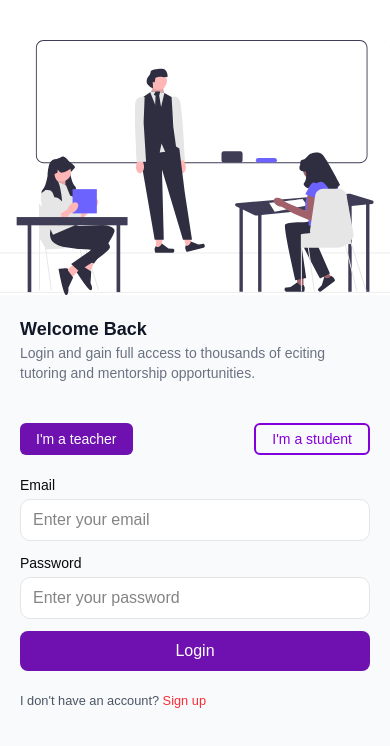
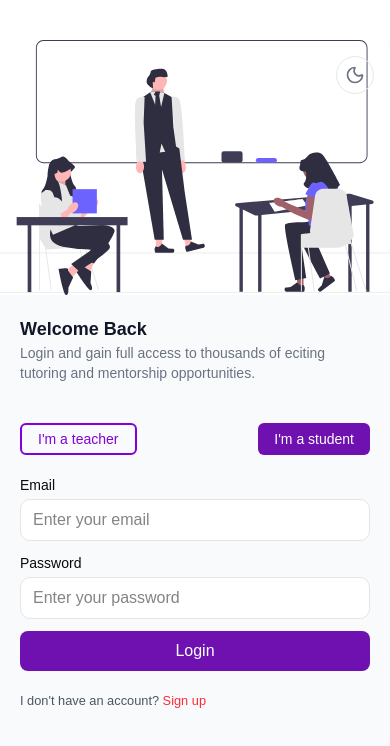
Before and after one commit to Niffer-dev/dashboard-app, a React (Vite) app: page /login in a window 390 px wide. Shown: the top 746 px of the page. Built offline with nearby package versions, Linux system fonts and the light colour scheme; no server answers.

Commit message:
Updated responsiveness on the login and the sign up page

```diff
--- a/src/pages/auth/Login.jsx
+++ b/src/pages/auth/Login.jsx
@@ -1,14 +1,17 @@
 import { useState, useEffect } from "react";
 import loginBg from "../../assets/loginUI.svg";
 import Input from "../../components/ui/Input";
+import DarkModeToggle from "../../components/ui/DarkModeToggle";
 import { Link } from "react-router-dom";
 import { useNavigate } from "react-router-dom";
 import { toast } from "sonner";
 import axios from "axios";
+import { useDarkMode } from "../../hooks/useDarkMode";
 
 
 const Login = () => {
   const navigate = useNavigate();
+  const { dark, toggle } = useDarkMode();
 
   const [form, setForm] = useState({
     email: "",
@@ -124,7 +127,10 @@ const Login = () => {
   };
 
   return (
-    <div className="w-full lg:w-200 mx-auto mt-10 flex lg:flex-row flex-col  items-center lg:gap-10 h-screen lg:h-130 rounded-md overflow-hidden backdrop-blur-md bg-gray-100 dark:bg-gray-900 transition-colors duration-300">
+    <div className="relative w-full lg:w-200 mx-auto mt-10 flex lg:flex-row flex-col  items-center lg:gap-10 h-screen lg:h-130 rounded-md overflow-hidden backdrop-blur-md bg-gray-100 dark:bg-gray-900 transition-colors duration-300">
+      <div className="absolute top-4 right-4 z-20">
+        <DarkModeToggle darkMode={dark} onToggle={toggle} />
+      </div>
       <div className="bg-white dark:bg-gray-800 transition-colors duration-300">
         <div className="w-full h-fit lg:w-100 lg:h-100 flex items-center justify-center">
           <img src={loginBg} alt="image" />
@@ -146,11 +152,11 @@ const Login = () => {
         <div className="flex w-full justify-between">
           <button
             type="button"
-            className="text-sm py-1 px-4 rounded-sm bg-purple-800 text-white"
+            className="text-sm py-1 px-4 rounded-sm border-2 border-purple-700 text-purple-700 cursor-pointer dark:text-purple-300 active:scale-95 transition"
           >
             I'm a teacher
           </button>
-          <button className="text-sm py-1 px-4 rounded-sm border-2 border-purple-700 text-purple-700 cursor-pointer dark:text-purple-300 active:scale-95 transition">
+          <button className="text-sm py-1 px-4 rounded-sm bg-purple-800 text-white cursor-pointer">
             I'm a student
           </button>
         </div>
--- a/src/pages/auth/SignUp.jsx
+++ b/src/pages/auth/SignUp.jsx
@@ -2,9 +2,11 @@
 import { useState } from "react";
 import signupBg from "../../assets/signupUI.svg";
 import Input from "../../components/ui/Input";
+import DarkModeToggle from "../../components/ui/DarkModeToggle";
 import { Link, useNavigate } from "react-router-dom";
 import axios from "axios";
 import { toast } from "sonner";
+import { useDarkMode } from "../../hooks/useDarkMode";
 
 const initialFormData = {
   username: "",
@@ -16,6 +18,7 @@ const initialFormData = {
 const SignUp = () => {
   const navigate = useNavigate();
   const [formData, setFormData] = useState(initialFormData);
+  const { dark, toggle } = useDarkMode();
 
   // Handle input changes
   function handleChange(e) {
@@ -73,21 +76,24 @@ const SignUp = () => {
   }
 
   return (
-    <div className="w-full lg:w-200 mx-auto mt-10 flex lg:flex-row flex-col items-center lg:gap-10 h-screen lg:h-130 rounded-md overflow-hidden backdrop-blur-md">
+    <div className="relative w-full lg:w-200 mx-auto mt-10 flex lg:flex-row flex-col items-center lg:gap-10 h-screen lg:h-130 rounded-md overflow-hidden backdrop-blur-md bg-gray-100 dark:bg-gray-900 transition-colors duration-300">
+      <div className="absolute top-4 right-4 z-20">
+        <DarkModeToggle darkMode={dark} onToggle={toggle} />
+      </div>
       {/* Left side image */}
-      <div className="bg-white">
+      <div className="bg-white dark:bg-gray-900 transition-colors duration-300">
         <div className="w-full h-fit lg:w-100 lg:h-100 flex items-center justify-center">
           <img src={signupBg} alt="Signup illustration" />
         </div>
       </div>
 
       {/* Right side form */}
-      <div className="bg-gray-50 h-full w-full p-5 lg:p-5 flex flex-col gap-5 items-start lg:justify-center">
+      <div className="bg-gray-50 dark:bg-gray-800 h-full w-full p-5 lg:p-5 flex flex-col gap-5 items-start lg:justify-center transition-colors duration-300">
         <div className="mb-5">
-          <h1 className="lg:text-3xl text-2xl font-bold text-gray-800">Create an Account</h1>
-          <p className="text-sm text-gray-500">
+          <h1 className="lg:text-3xl text-2xl font-bold text-gray-800 dark:text-white">Create an Account</h1>
+          <p className="text-sm text-gray-500 dark:text-gray-300">
             with{" "}
-            <span className="text-purple-700 font-semibold">
+            <span className="text-purple-700 dark:text-purple-300 font-semibold">
               Sasiffer
             </span>
           </p>
@@ -156,9 +162,9 @@ const SignUp = () => {
           </button>
         </form>
 
-        <small>
+        <small className="text-sm text-gray-600 dark:text-gray-300">
           I have an account?{" "}
-          <Link to={"/login"} className="text-red-500 hover:text-red-600">
+          <Link to={"/login"} className="text-red-500 hover:text-red-600 dark:text-red-400 dark:hover:text-red-300">
             Login
           </Link>
         </small>
```
